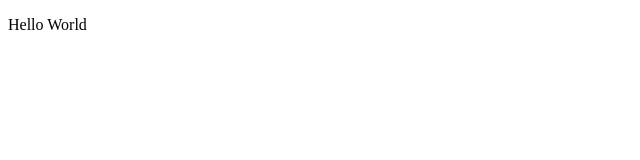
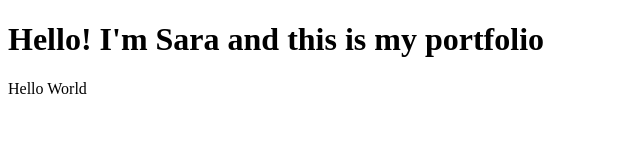
Before and after one commit to SaraRomBer/SaraRomBer.github.io, a plain HTML site: page index.html in a window 1280 px wide. Shown: the whole page, without its empty margins (0-640 px from the left). Drawn offline with Linux system fonts and the light colour scheme.

Commit message:
Update index.html

```diff
--- a/index.html
+++ b/index.html
@@ -1,9 +1,10 @@
 <!DOCTYPE html>
 <html>
     <head>
-        <title>My portfolio</title>
+        <title>S Romero - Portfolio</title>
     </head>
     <body>
+        <h1>Hello! I'm Sara and this is my portfolio</h1>
         <p>
             Hello World
         </p>
```
